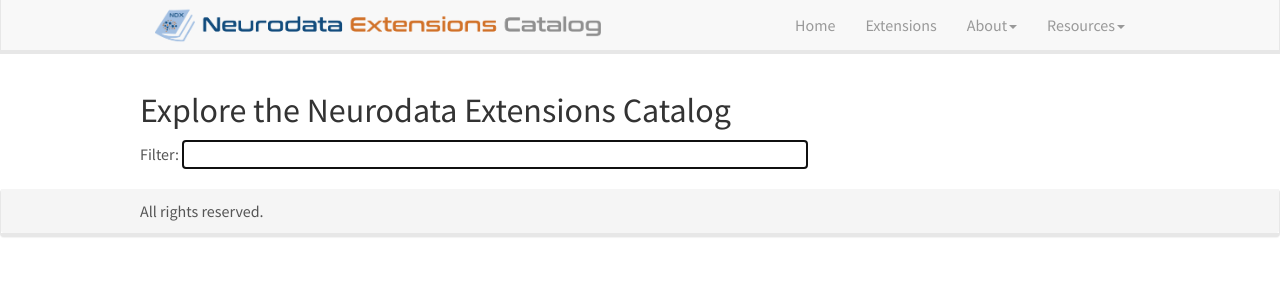
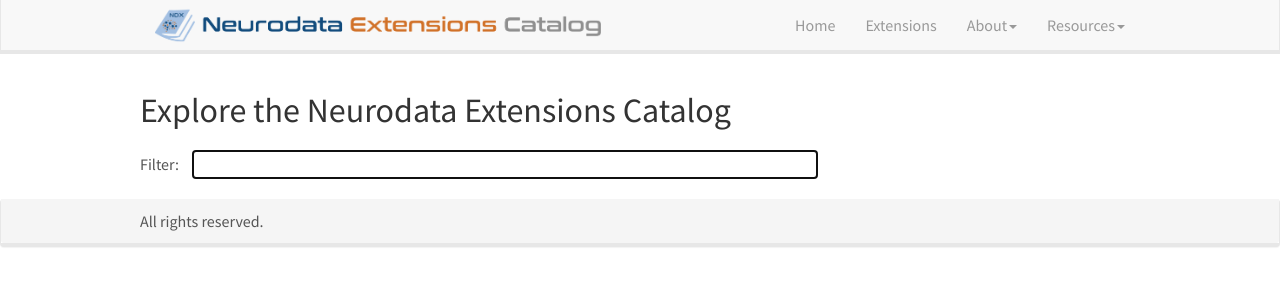
Before and after one commit to nwb-extensions/nwb-extensions.github.io, a Jekyll site: the page built from _pages/extensions.md, in a window 1280 px wide. Shown: the top 300 px of the page. Built offline with Jekyll 4.4.1, drawn with Linux system fonts in a browser that asks for light colours; nearby versions of some CDN libraries.

Commit message:
fix path, add missing css

```diff
--- a/_pages/extensions.md
+++ b/_pages/extensions.md
@@ -16,9 +16,9 @@
 <p><span id="search-process" style="display: none">Showing <span id="search-results-count"></span> results for "<strong id="search-query"></strong>"</span><span id="show-all" style="display: none">Showing <span id="show-all-count"></span> extensions</span></p>
 <ul id="search-results"></ul>
 
-<script src="{{ site.baseurl }}/js/lunr.min.js"></script>
-<script src="{{ site.baseurl }}/js/jquery-3.4.1.min.js" ></script>
-<script src="{{ site.baseurl }}/js/js-yaml.min.js" ></script>
+<script src="{{ site.url }}/js/lunr.min.js"></script>
+<script src="{{ site.url }}/js/jquery-3.4.1.min.js" ></script>
+<script src="{{ site.url }}/js/js-yaml.min.js" ></script>
 
 <script>
 (function() {
--- a/css/main.scss
+++ b/css/main.scss
@@ -179,3 +179,32 @@
   border-collapse: separate;
   border-spacing: 10px 0;
 }
+
+/* Catalog search */
+
+#search-input {
+  margin-top: 10px;
+  margin-left: 10px;
+}
+
+#search-results {
+  padding: 0;
+}
+
+.record {
+  display: block;
+  padding: 10px 15px;
+  border: 1px solid #ddd;
+  border-radius: 4px;
+  border-top-right-radius: 4px;
+  margin: 10px 0;
+}
+
+.record .ndx-name {
+  font-size: 24px;
+  margin-bottom: 15px;
+}
+
+.record .ndx-stats {
+  margin-right: 25px;
+}
```
